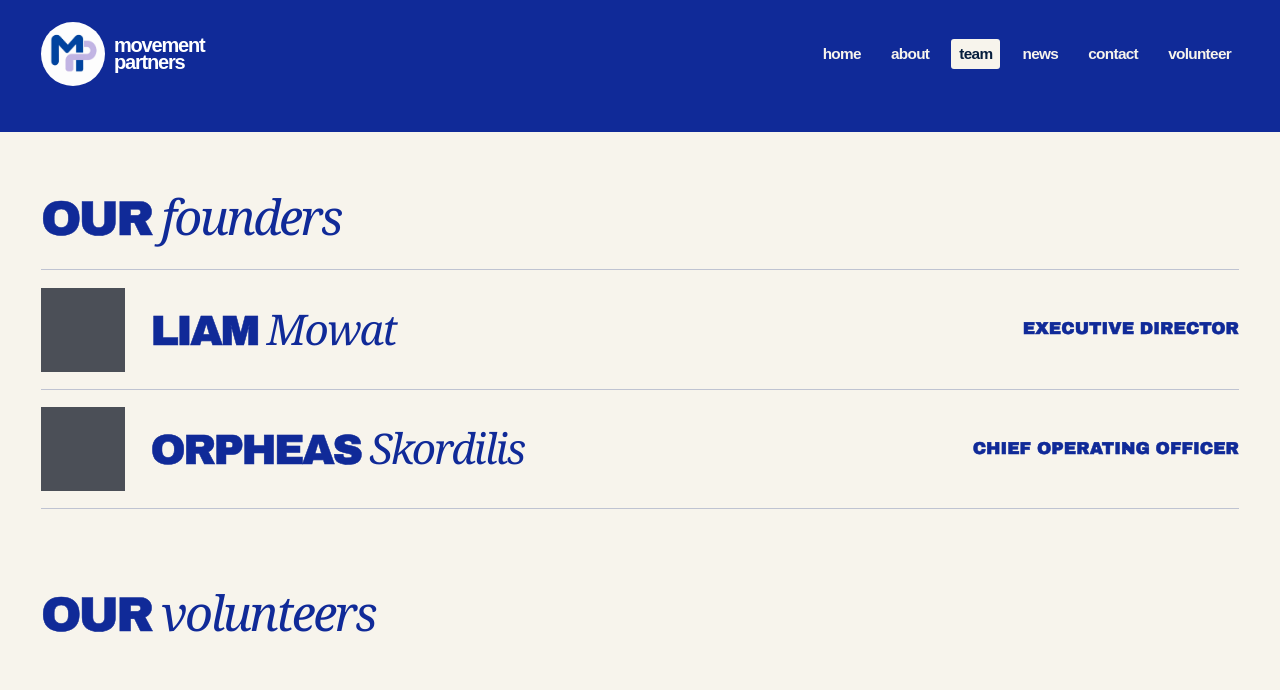
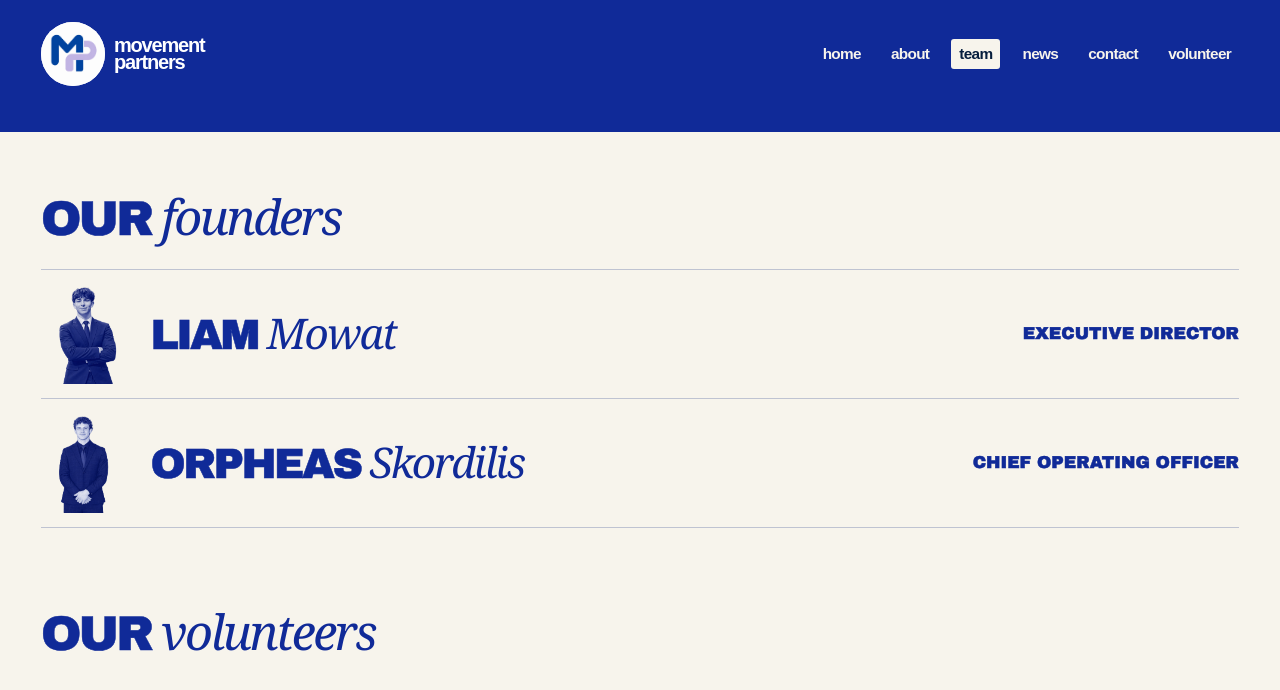
Before and after one commit to Movement-Partners/movementpartners, a plain HTML site: page team.html in a window 1280 px wide. Drawn offline with Linux system fonts and the light colour scheme.

Commit message:
Add founder portraits and organize image assets

```diff
--- a/styles.css
+++ b/styles.css
@@ -228,9 +228,12 @@ h1 {
 .founder-row:last-child { border-bottom: 1px solid #bfc3d1; }
 
 .founder-photo {
+  display: block;
   width: 84px;
-  aspect-ratio: 1;
-  background: #4b4f57;
+  height: 100px;
+  object-fit: cover;
+  object-position: center top;
+  align-self: end;
 }
 
 .founder-name {
--- a/team.html
+++ b/team.html
@@ -5,14 +5,14 @@
     <meta name="viewport" content="width=device-width, initial-scale=1" />
     <meta name="theme-color" content="#102a98" />
     <title>team | movement partners</title>
-    <link rel="stylesheet" href="styles.css?v=team2" />
+    <link rel="stylesheet" href="styles.css?v=team3" />
   </head>
   <body>
     <main class="page-shell content-page team-page">
       <section class="showcase" aria-label="Movement Partners navigation">
         <header class="site-header">
           <a class="brand" href="./" aria-label="Movement Partners home">
-            <span class="brand-badge"><img class="brand-mark" src="mplogonowords.png" alt="" /></span>
+            <span class="brand-badge"><img class="brand-mark" src="assets/mplogonowords.png" alt="" /></span>
             <span class="brand-name"><span>movement</span><span>partners</span></span>
           </a>
           <nav class="top-nav" aria-label="Primary navigation">
@@ -32,12 +32,12 @@
             <h2 id="founders-title" class="team-heading"><span>OUR</span> founders</h2>
             <div class="founder-list">
               <article class="founder-row">
-                <div class="founder-photo" aria-hidden="true"></div>
+                <img class="founder-photo" src="assets/liamblue.png" alt="Liam Mowat" />
                 <h3 class="founder-name"><span>LIAM</span> Mowat</h3>
                 <p class="founder-title">EXECUTIVE DIRECTOR</p>
               </article>
               <article class="founder-row">
-                <div class="founder-photo" aria-hidden="true"></div>
+                <img class="founder-photo" src="assets/orphiblue.png" alt="Orpheas Skordilis" />
                 <h3 class="founder-name"><span>ORPHEAS</span> Skordilis</h3>
                 <p class="founder-title">CHIEF OPERATING OFFICER</p>
               </article>
```
Also changed, not shown: about.html (+1 -1 lines), contact.html (+1 -1 lines), index.html (+1 -1 lines), news.html (+1 -1 lines), volunteer.html (+1 -1 lines), assets/liamblue.png (renamed from liamblue.png), assets/mplogonowords.png (renamed from mplogonowords.png), assets/orphiblue.png (renamed from orphiblue.png).
